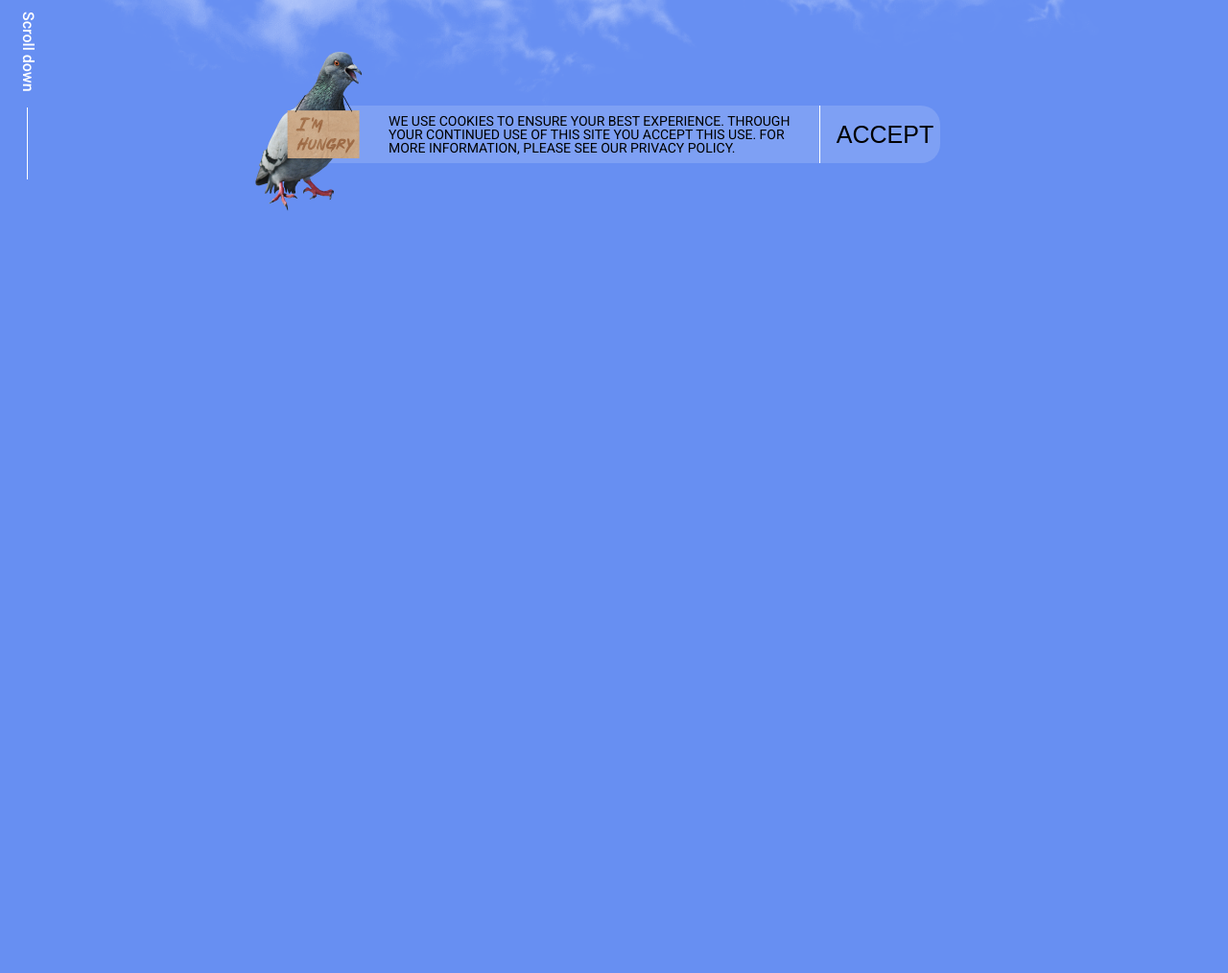
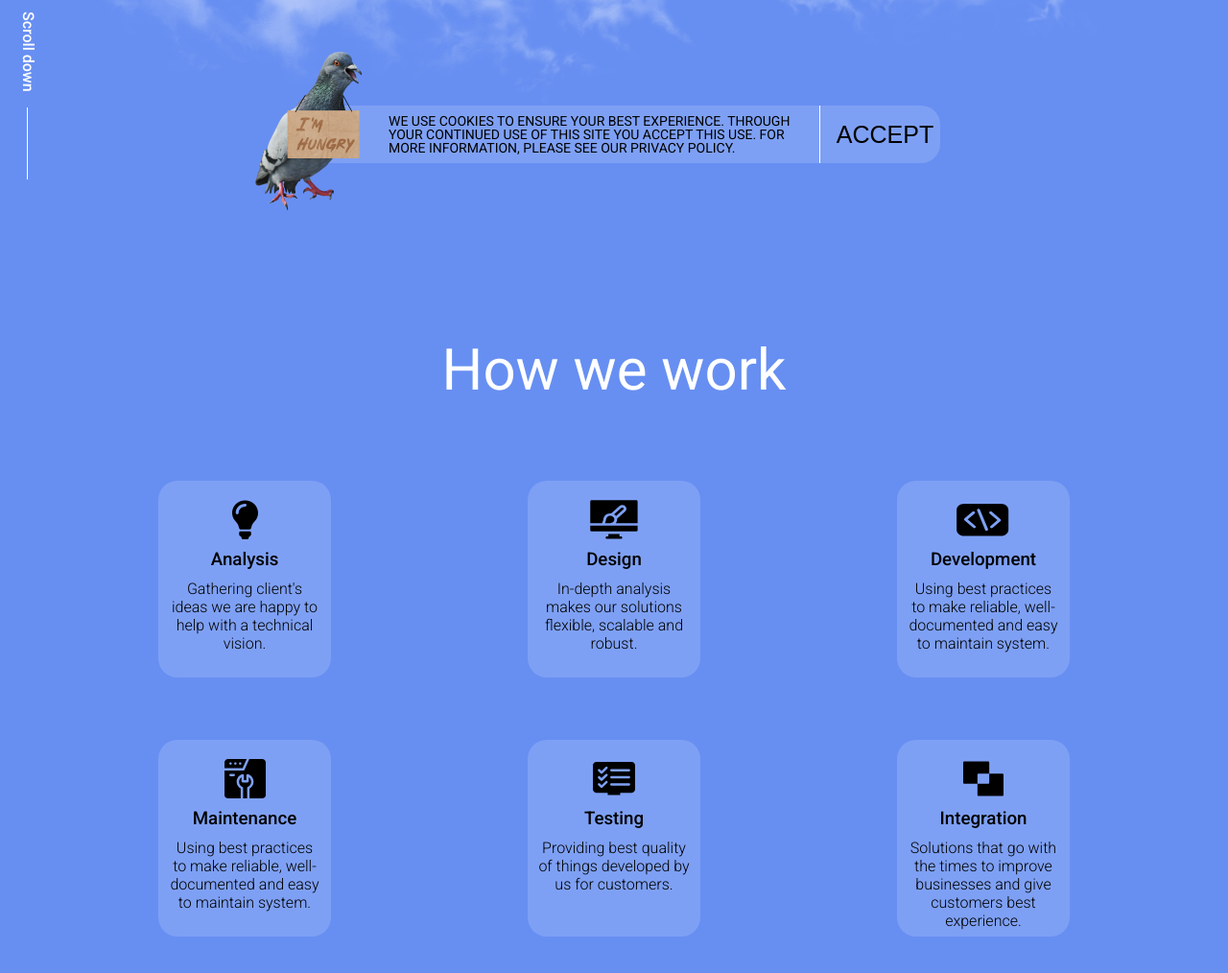
Before and after one commit to FlySiGameDev/landing_live_streaming, a website: page index.html in a window 1280 px wide. Shown: the part 580-1594 px from the top of the page at 96% size. Before the commit the page ends 880 px from the top, so only its background shows below. Drawn offline with nearby package versions, Linux system fonts and the light colour scheme; files that its build step writes are made by us from their sources.

Commit message:
work section implementation

```diff
--- a/index.html
+++ b/index.html
@@ -74,6 +74,78 @@
       </div>
       </div>
     </section>
+
+    <section class="work-section" id="work">
+      <div class="container">
+        <div class="work">
+          <h2 class="work__title">How we work</h2>
+
+          <div class="work__cards-wrapper">
+            <figure class="info-card card--analysis" aria-label="card analysis">
+              <svg class="info-card__icon icon--bulb" aria-label="bulb img">
+                <use href="assets/sprites.svg#bulb-icon"></use>
+              </svg>
+              <h3 class="info-card__title">Analysis</h3>
+              <p class="info-card__desc">
+                Gathering client's ideas we are happy to help with a technical vision.
+              </p>
+            </figure>
+
+            <figure class="info-card card--design" aria-label="card design">
+              <svg class="info-card__icon icon--design" aria-label="design img">
+                <use href="assets/sprites.svg#design-icon"></use>
+              </svg>
+              <h3 class="info-card__title">Design</h3>
+              <p class="info-card__desc">
+                In-depth analysis makes our solutions flexible, scalable and robust.
+              </p>
+            </figure>
+
+            <figure class="info-card card--dev" aria-label="dev card">
+              <svg class="info-card__icon icon--dev" aria-label="dev img">
+                <use href="assets/sprites.svg#dev-icon"></use>
+              </svg>
+              <h3 class="info-card__title">Development</h3>
+              <p class="info-card__desc">
+                Using best practices to make reliable, well-documented and easy to maintain system.
+              </p>
+            </figure>
+
+            <figure class="info-card card--maintenance" aria-label="maintenance card">
+              <svg class="info-card__icon icon--maintenance" aria-label="maintenance img">
+                <use href="assets/sprites.svg#maintenance-icon"></use>
+              </svg>
+              <h3 class="info-card__title">Maintenance</h3>
+              <p class="info-card__desc">
+                Using best practices to make reliable, well-documented and easy to maintain system.
+              </p>
+            </figure>
+
+            <figure class="info-card card--testing" aria-label="testing card">
+              <svg class="info-card__icon icon--testing" aria-label="testing img">
+                <use href="assets/sprites.svg#testing-icon"></use>
+              </svg>
+              <h3 class="info-card__title">Testing</h3>
+              <p class="info-card__desc">
+                Providing best quality of things developed by us for customers.
+              </p>
+            </figure>
+
+            <figure class="info-card card--integration" aria-label="integration card">
+              <svg class="info-card__icon icon--integration" aria-label="integration img">
+                <use href="assets/sprites.svg#integration-icon"></use>
+              </svg>
+              <h3 class="info-card__title">Integration</h3>
+              <p class="info-card__desc">
+                Solutions that go with the times to improve businesses and give customers best
+                experience.
+              </p>
+            </figure>
+          </div>
+        </div>
+      </div>
+    </section>
+
   </main>
 </body>
 
--- a/styles/_basic.scss
+++ b/styles/_basic.scss
@@ -19,6 +19,9 @@ button {
   margin: 0;
   padding: 0;
 }
+figure {
+  margin: 0;
+}
 
 a {
   text-decoration: none;
--- /dev/null
+++ b/styles/_cards.scss
@@ -0,0 +1,54 @@
+@use "variables" as v;
+@use "mixins" as m;
+@use "sass:color";
+
+.info-card {
+  width: 180px;
+  height: 205px;
+  padding: 20px 10px 0;
+  border-radius: 20px;
+  background-color: color.adjust(v.$color_white, $alpha: -0.85);
+  @include m.d-flex(start, center, nowrap, column, 0, 10px);
+
+  &__icon {
+    width: 25px;
+    height: 25px;
+    fill: v.$color_black;
+  }
+
+  &__title {
+    @include m.font(18, 500, v.$color_black);
+  }
+
+  &__desc {
+    text-align: center;
+    @include m.font(16px, 300, v.$color_black);
+  }
+
+  &:hover {
+    cursor: pointer;
+    background-color: color.adjust(v.$color_white, $alpha: -0.95);
+
+    .info-card__icon {
+      fill: v.$color_white;
+    }
+
+    .info-card__icon,
+    .info-card__desc {
+      color: v.$color_white;
+    }
+  }
+
+  @media (max-width: v.$media_min) {
+    width: 140px;
+    height: 170px;
+
+    &__title {
+      @include m.font(14px, 400, v.$color_black);
+    }
+
+    &__desc {
+      @include m.font(11px, 300, v.$color_black);
+    }
+  }
+}
--- a/styles/_importer.scss
+++ b/styles/_importer.scss
@@ -1,3 +1,5 @@
 @forward "basic";
+@forward "cards";
 @forward "header";
 @forward "hero";
+@forward "work";
--- /dev/null
+++ b/styles/_work.scss
@@ -0,0 +1,111 @@
+@use "variables" as v;
+@use "mixins" as m;
+@use "sass:color";
+
+.work-section {
+  padding: 50px 20px 180px;
+
+  .work {
+    margin: 0 auto;
+    text-align: center;
+
+    &__title {
+      margin: 0 0 80px 0;
+      @include m.font(60px, 400, v.$color_white);
+
+      @media (max-width: v.$media_min) {
+        display: none;
+      }
+    }
+
+    &__cards-wrapper {
+      margin: 0 auto;
+      max-width: 950px;
+
+      display: grid;
+      grid-template-columns: repeat(3, 1fr);
+      grid-template-rows: repeat(2, 1fr);
+      row-gap: 65px;
+      place-items: center;
+      grid-template-areas:
+        "analysis design dev"
+        "maintenance testing integration";
+
+      .card--analysis {
+        grid-area: analysis;
+        justify-self: start;
+      }
+
+      .card--design {
+        grid-area: design;
+      }
+
+      .card--dev {
+        grid-area: dev;
+        justify-self: end;
+      }
+
+      .card--maintenance {
+        grid-area: maintenance;
+        justify-self: start;
+      }
+
+      .card--testing {
+        grid-area: testing;
+      }
+
+      .card--integration {
+        grid-area: integration;
+        justify-self: end;
+      }
+
+      .icon--bulb {
+        width: 29px;
+        height: 41px;
+      }
+
+      .icon--design {
+        width: 50px;
+        height: 41px;
+      }
+
+      .icon--dev {
+        width: 55px;
+        height: 41px;
+      }
+
+      .icon--maintenance {
+        width: 43px;
+        height: 41px;
+      }
+
+      .icon--testing {
+        width: 44px;
+        height: 41px;
+      }
+
+      .icon--integration {
+        width: 42px;
+        height: 41px;
+      }
+
+      @media (max-width: v.$media_md) {
+        grid-template-columns: repeat(2, 1fr);
+        grid-template-rows: repeat(3, 1fr);
+        grid-template-areas:
+          "analysis design"
+          "dev maintenance"
+          "testing integration";
+
+        .card--analysis,
+        .card--design,
+        .card--dev,
+        .card--maintenance,
+        .card--testing,
+        .card--integration {
+          justify-self: center;
+        }
+      }
+    }
+  }
+}
```
